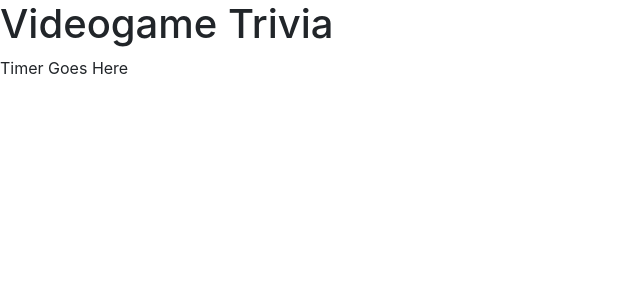
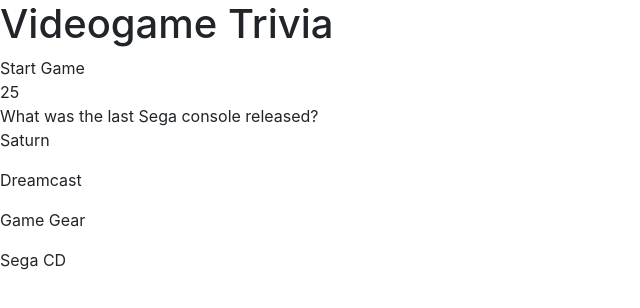
Before and after one commit to hadiburpee/Triviagame, a plain HTML site: page index.html in a window 1280 px wide. Shown: the whole page, without its empty margins (0-640 px from the left). Drawn offline with nearby package versions, Linux system fonts and the light colour scheme.

Commit message:
added timer and question display

```diff
--- a/assets/javascript/app.js
+++ b/assets/javascript/app.js
@@ -12,34 +12,75 @@ $(document).ready(function(){
 //Global Variables/Questions
 var questionStorage = [
     question1 = {
-        question: "What is the question?",
-        correctA: "Correct",
-        incorrectA1: "Incorrect1",
-        incorrectA2: "Incorrect2",
-        incorrectA3: "Incorrect3"
+        question: "Which studio made the Dark Souls series?",
+        correctA: "From Software",
+        incorrectA1: "Sony Interactive",
+        incorrectA2: "Electronic Arts",
+        incorrectA3: "Naughty Dog"
     },
 
     question2 = {
-        question: "What is the question?",
-        correctA: "Correct",
-        incorrectA1: "Incorrect1",
-        incorrectA2: "Incorrect2",
-        incorrectA3: "Incorrect3"
+        question: "What year did Nintendo release the Switch console",
+        correctA: "2017",
+        incorrectA1: "2016",
+        incorrectA2: "2018",
+        incorrectA3: "2030"
     },
 
     question3 = {
-        question: "What is the question?",
-        correctA: "Correct",
-        incorrectA1: "Incorrect1",
-        incorrectA2: "Incorrect2",
-        incorrectA3: "Incorrect3"
+        question: "What was the last Sega console released?",
+        correctA: "Saturn",
+        incorrectA1: "Dreamcast",
+        incorrectA2: "Game Gear",
+        incorrectA3: "Sega CD"
     }
 ];
+
+var questionTime = 30;
+    //Test reading from Array/Object
+    console.log(questionStorage[0]);
+    console.log(question3.correctA);
+
+//Place timer function with setInterval in here
+function timer(){
+    setInterval(function(){
+        questionTime = questionTime-1;
+        $(".Timer").text(questionTime);
+
+    }, 1000);
+
+
+};
+
+//Place question changer function in here
+function questionChanger(){
+    $(".Question").text(question3.question);
+    $(".answer1").text(question3.correctA);
+    $(".answer2").text(question3.incorrectA1);
+    $(".answer3").text(question3.incorrectA2);
+    $(".answer4").text(question3.incorrectA3);
+
+};
+
+function answerChooser(){
+
+
+
+
+}
+
+
+timer();
+questionChanger();
 
 
 
 
 
-    console.log(questionStorage[0]);
-    console.log(question3.correctA);
+
+
+
+
+
+
 }); //Document Ready Bracket
--- a/index.html
+++ b/index.html
@@ -16,9 +16,16 @@
 <h1>Videogame Trivia</h1>
 
 
-<div class="Timer">Timer Goes Here</div>
+<div class="Start">Start Game</div>
+
+<div class="Timer">30</div>
 
 <div class="Question"></div>
+
+<p class="answer1"></p>
+<p class="answer2"></p>
+<p class="answer3"></p>
+<p class="answer4"></p>
 
 
 
```
